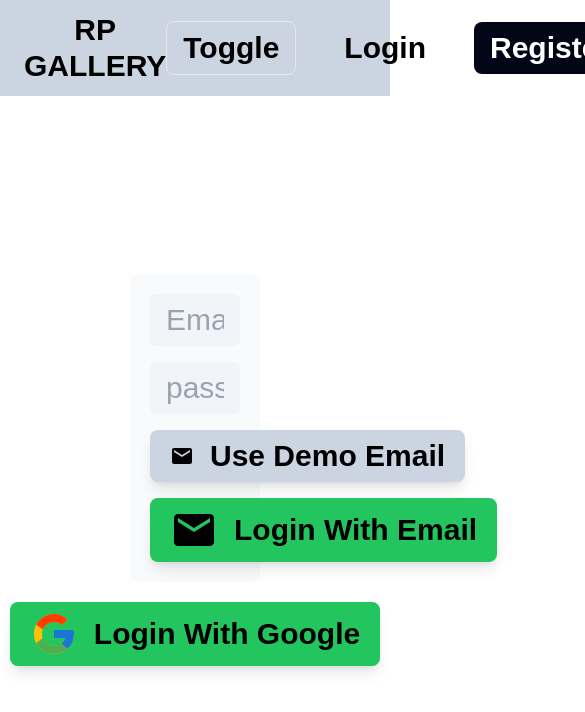
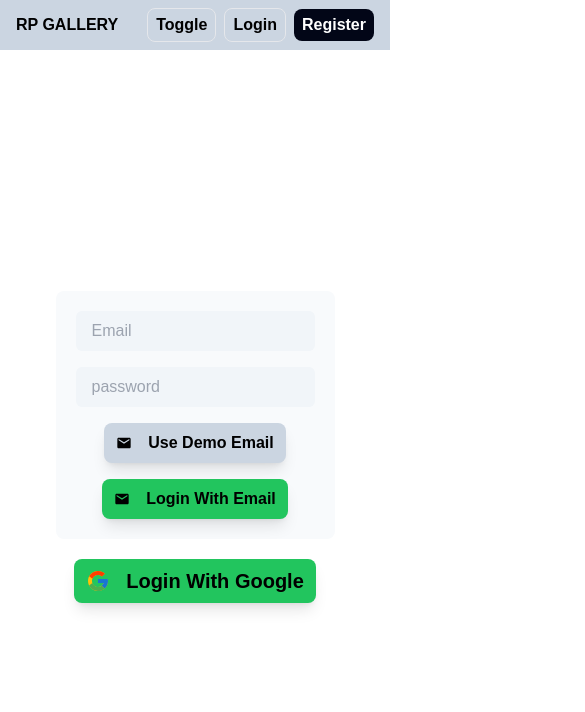
Before and after one commit to rahul72parihar/socialMedia, a React (Vite) app: page / in a window 390 px wide. Shown: the top 712 px of the page, 585 px wide, since content can reach past the window. Built offline with nearby package versions, Linux system fonts and the light colour scheme; no server answers.

Commit message:
responsiveness added

```diff
--- a/src/Components/Login.tsx
+++ b/src/Components/Login.tsx
@@ -35,9 +35,9 @@ const Login = () => {
   };
   return (
     <div className="flex-1 flex-col gap-5 flex justify-center items-center text-black dark:text-white">
-      <form className="flex flex-col gap-4 w-1/3 bg-slate-50 p-5 rounded-lg dark:bg-slate-800">
+      <form className="flex flex-col gap-4 sm:w-1/3 bg-slate-50 p-5 rounded-lg dark:bg-slate-800">
         <input
-          className="bg-slate-100 text-3xl font-semi-bold dark:bg-slate-700 outline-none rounded-md px-4 py-2"
+          className="bg-slate-100 sm:text-3xl font-semi-bold dark:bg-slate-700 outline-none rounded-md px-4 py-2"
           type="email"
           name="email"
           placeholder="Email"
@@ -46,7 +46,7 @@ const Login = () => {
           required
         />
         <input
-          className="text-3xl bg-slate-100 dark:bg-slate-700 outline-none rounded-md px-4 py-2"
+          className="sm:text-3xl bg-slate-100 dark:bg-slate-700 outline-none rounded-md px-4 py-2"
           type="password"
           name="password"
           placeholder="password"
@@ -56,29 +56,29 @@ const Login = () => {
         />
         {showError && <p className="font-semibold text-red-500">{errorMessage}</p>}
         <button
-          className="rounded-lg flex items-center bg-slate-300 dark:bg-slate-600 font-bold px-5 py-2 text-3xl gap-4 shadow-lg w-max mx-auto"
+          className="rounded-lg flex items-center bg-slate-300 dark:bg-slate-600 font-bold px-3 py-2 sm:px-5 sm:py-2 sm:text-3xl gap-4 shadow-lg w-max mx-auto"
           onClick={handleLoginWithDemo}
         >
-          <div className="text-2xl">
+          <div className="sm:text-2xl">
             <MdEmail />
           </div>
           Use Demo Email
         </button>
         <button
-          className="rounded-lg flex items-center bg-green-500 font-bold px-5 py-2 text-3xl gap-4 shadow-lg w-max mx-auto"
+          className="rounded-lg flex items-center bg-green-500 font-bold sm:px-5 sm:py-2 px-3 py-2 sm:text-3xl gap-4 shadow-lg w-max mx-auto"
           onClick={handleLogin}
         >
-          <div className="text-5xl">
+          <div className="sm:text-5xl">
             <MdEmail />
           </div>
           Login With Email
         </button>
       </form>
       <button
-        className="rounded-lg flex items-center bg-green-500 font-bold px-5 py-2 text-3xl gap-4 shadow-lg"
+        className="rounded-lg flex items-center bg-green-500 font-bold sm:px-5 sm:py-2 px-3 py-2 text-xl sm:text-3xl gap-4 shadow-lg"
         onClick={signInWithGoogle}
       >
-        <div className="text-5xl">
+        <div className="sm:text-5xl text-2xl">
           <FcGoogle />
         </div>
         Login With Google
--- a/src/Components/Navigation.tsx
+++ b/src/Components/Navigation.tsx
@@ -9,37 +9,39 @@ function Navigation() {
     toggleTheme();
   };
   return (
-    <div className="dark:bg-slate-800 bg-slate-300 flex justify-between items-center dark:text-white py-3 px-6 text-3xl font-bold">
+    <div className="dark:bg-slate-800 bg-slate-300 flex justify-between items-center dark:text-white md:py-3 md:px-6 py-2 px-4 md:text-3xl font-bold">
       <Link to="/">
         <button>RP GALLERY</button>
       </Link>
       {!isLoggedIn && (
-        <div className="flex gap-8 items-center">
-          <button onClick={handleToggle} className="px-4 py-2 border rounded-lg">
+        <div className="flex md:gap-8 gap-2 items-center">
+          <button onClick={handleToggle} className="md:px-4 md:py-2 px-2 py-1 border rounded-lg">
             Toggle
           </button>
           <Link to="/login">
-            <button className="dark:bg-slate-600 px-4 py-2 rounded-lg">Login</button>
+            <button className="dark:bg-slate-600 md:px-4 md:py-2 px-2 py-1 rounded-lg border">
+              Login
+            </button>
           </Link>
           <Link to="/register">
-            <button className="dark:bg-slate-600 bg-slate-950 text-white px-4 py-2 rounded-lg">
+            <button className="dark:bg-slate-600 bg-slate-950 text-white md:px-4 md:py-2 px-2 py-1 rounded-lg">
               Register
             </button>
           </Link>
         </div>
       )}
       {isLoggedIn && (
-        <div className="flex gap-8 items-center">
-          <button onClick={handleToggle} className="px-4 py-2 border rounded-lg">
+        <div className="flex md:gap-8 gap-2 items-center">
+          <button onClick={handleToggle} className="md:px-4 md:py-2 px-2 py-1 border rounded-lg">
             Toggle
           </button>
           <Link to="/add">
-            <button className="dark:bg-slate-600 bg-slate-950 text-white px-4 py-2 rounded-lg">
+            <button className="dark:bg-slate-600 bg-slate-950 text-white md:px-4 md:py-2 rounded-lg px-2 py-1">
               Add
             </button>
           </Link>
           <Link to="/profile">
-            <button className="dark:bg-slate-600 bg-slate-950 text-white px-4 py-2 rounded-lg">
+            <button className="dark:bg-slate-600 bg-slate-950 text-white md:px-4 md:py-2 rounded-lg px-2 py-1">
               Profile
             </button>
           </Link>
--- a/src/Components/PhotoModal.tsx
+++ b/src/Components/PhotoModal.tsx
@@ -12,20 +12,24 @@ const PhotoModal = ({ closeModal, photo, uid }: any) => {
     }
   };
   return (
-    <div className=" fixed inset-0 bg-white dark:bg-black bg-opacity-50 dark:bg-opacity-50 w-full p-20 h-full text-white">
-      <div className="w-2/3 h-full mx-auto flex flex-col justify-center items-center">
-        <img className="h-2/3 mx-auto" src={photo.url} alt="user uploaded photo" />
+    <div className=" fixed inset-0 bg-white dark:bg-black bg-opacity-50 dark:bg-opacity-50 w-full h-full text-white">
+      <div className="w-screen h-screen  flex flex-col justify-center sm:justify-start mt-20 items-center">
+        <img
+          className="h-80 w-80 sm:w-auto sm:h-2/3 object-cover mx-auto"
+          src={photo.url}
+          alt="user uploaded photo"
+        />
         {errorMessage && <p className="text-red-500 text-xl font-semibold">{errorMessage}</p>}
         <div className="flex my-10">
           <button
-            className="text-3xl bg-red-600 px-4 py-2 rounded-lg font-bold"
+            className="sm:text-3xl bg-red-600 px-4 py-2 rounded-lg font-bold"
             onClick={handleDelete}
           >
             DELETE
           </button>
         </div>
         <button
-          className="fixed top-10 right-20 text-2xl bg-red-600 px-4 py-2 rounded-lg"
+          className="fixed top-2 right-5 sm:top-5 sm:right-10 sm:text-2xl bg-red-600 px-4 py-2 rounded-lg"
           onClick={closeModal}
         >
           Close
--- a/src/Components/UserGallery.tsx
+++ b/src/Components/UserGallery.tsx
@@ -43,7 +43,7 @@ const UserGallery = ({ userId }: any) => {
     );
   return (
     <div className=" bg-slate-100 dark:bg-slate-800 flex flex-1 flex-col items-center p-8 rounded-lg gap-8 dark:text-white w-full">
-      <h1 className=" text-5xl font-bold">YOUR POSTS</h1>
+      <h1 className="text-2xl sm:text-5xl font-bold">YOUR POSTS</h1>
       <div className=" w-full flex flex-wrap  gap-3 justify-center">
         {photos.map((photo: any, index) => (
           <div
--- a/src/Screen/AddPage.tsx
+++ b/src/Screen/AddPage.tsx
@@ -55,10 +55,12 @@ const AddPage = () => {
   return (
     <>
       <Navigation></Navigation>
-      <div className="flex flex-1 flex-col w-4/5 items-center mx-auto my-6 gap-6">
-        {imageUrl && <img className="w-96 h-96 object-cover" src={imageUrl} alt="Preview" />}
+      <div className="flex flex-1 flex-col sm:w-4/5 items-center mx-auto my-6 gap-6">
+        {imageUrl && (
+          <img className="w-60 h-60 sm:w-96 sm:h-96 object-cover " src={imageUrl} alt="Preview" />
+        )}
         <input
-          className=" file:text-black dark:file:text-white file:bg-green-500 file:mx-2 font-semibold dark:text-white py-3 px-4 text-2xl bg-slate-100 dark:bg-slate-800 rounded-lg"
+          className=" file:text-black dark:file:text-white  file:bg-green-500 file:mx-2 font-semibold dark:text-white py-3 px-4 md:text-xl bg-slate-100 dark:bg-slate-800 rounded-lg "
           type="file"
           name="myImage"
           accept="image/*"
@@ -66,9 +68,9 @@ const AddPage = () => {
           onChange={handleUpload}
         />
         {errorMessage && <p className="text-2xl text-red-500">{errorMessage}</p>}
-        {uploaded && <p className="text-2xl text-green-500">Image Uploaded Successfully.</p>}
+        {uploaded && <p className="md:text-2xl text-green-500">Image Uploaded Successfully.</p>}
         <button
-          className="mx-auto w-max bg-green-500 text-5xl font-semibold px-6 py-3 rounded-lg text-white"
+          className="mx-auto w-max bg-green-500 md:text-5xl font-semibold px-3 py-2 md:px-6 md:py-3 rounded-lg text-white"
           onClick={handlePost}
         >
           Post Photo
--- a/src/Screen/ProfilePage.tsx
+++ b/src/Screen/ProfilePage.tsx
@@ -16,14 +16,14 @@ const ProfilePage = () => {
   return (
     <>
       <Navigation></Navigation>
-      <div className="flex-1 flex flex-col my-20 items-center">
-        <div className="bg-slate-100 dark:bg-slate-800 w-4/6  flex flex-col rounded-lg p-10">
+      <div className="flex-1 flex flex-col justify-center sm:my-20 items-center">
+        <div className="bg-slate-100 dark:bg-slate-800 sm:w-4/6  flex flex-col rounded-lg sm:p-10 p-5">
           <ProfileData />
           <div className="flex justify-center w-1/2 mx-auto ">
             <Link to="/">
               <button
                 onClick={handleSignOut}
-                className="text-white  my-2 py-2 px-4 shadow-2xl font-bold text-4xl rounded-lg bg-green-500"
+                className="text-white  my-2 py-2 px-3 sm:py-2 sm:px-4 shadow-2xl font-bold text-2xl sm:text-4xl rounded-lg bg-green-500"
               >
                 Logout
               </button>
```
Also changed, not shown: src/Components/ProfileData.tsx (+5 -5 lines).
